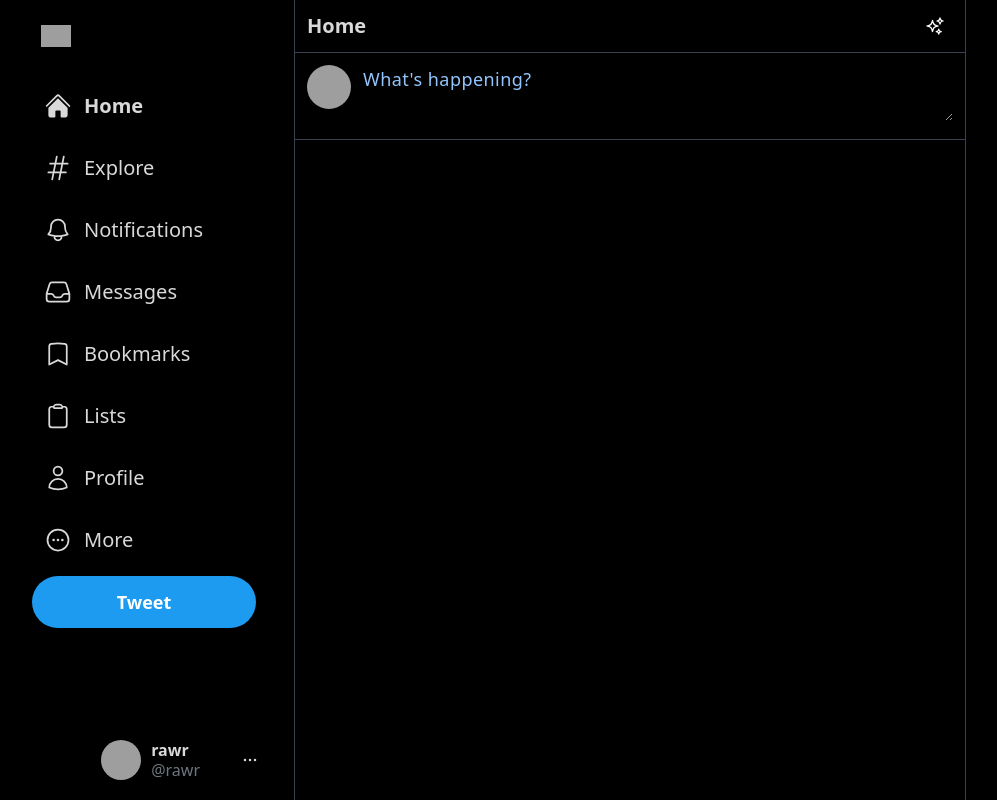
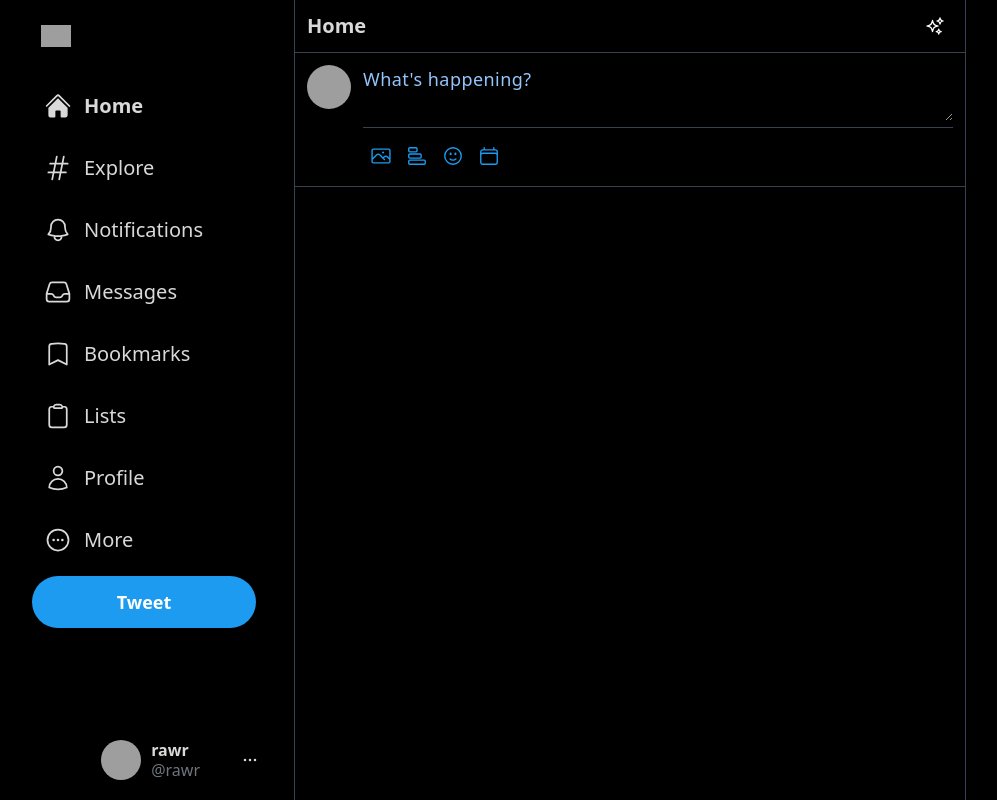
Before and after one commit to LaurenceLama/twitter-clone, a Next.js app: page / in a window 1280 px wide. Shown: the whole page, without its empty margins (76-1073 px from the left). Built offline with nearby package versions, Linux system fonts and the light colour scheme; grey boxes are pictures that could not be loaded.

Commit message:
Emoji mart css not mounting bug

```diff
--- a/components/Input.js
+++ b/components/Input.js
@@ -1,9 +1,24 @@
-import { XMarkIcon } from "@heroicons/react/24/outline";
-import { useState } from "react";
+import { CalendarIcon, ChartBarIcon, FaceSmileIcon, PhotoIcon, XMarkIcon } from "@heroicons/react/24/outline";
+import { useRef, useState } from "react";
+// import "emoji-mart/css/emoji-mart.css";
+import Picker from "@emoji-mart/react";
+import data from "@emoji-mart/data";
 
 function Input() {
-    const [input, setInput] = useState('');
-    const [selectedFile, setSelectedFile] = useState(null)
+  const [input, setInput] = useState("");
+  const [selectedFile, setSelectedFile] = useState(null);
+  const filePickerRef = useRef(null);
+  const [showEmojis, setShowEmojis] = useState(false);
+
+  const addImageToPost = (e) => {}
+
+  const addEmoji = (e) => {
+    let sym = e.unified.split("-");
+    let codesArray = [];
+    sym.forEach((el) => codesArray.push("0x" + el));
+    let emoji = String.fromCodePoint(...codesArray);
+    setInput(input + emoji);
+  };
 
   return (
     <div
@@ -15,7 +30,7 @@ function Input() {
         className="h-11 w-11 rounded-full cursor-pointer"
       />
       <div className="divide-y divide-gray-700 w-full">
-        <div>
+        <div className={``}>
           <textarea
             value={input}
             onChange={(e) => setInput(e.target.value)}
@@ -41,9 +56,51 @@ function Input() {
           )}
         </div>
 
+        <div className="flex items-center justify-between pt-2.5">
+          <div className="flex items-center">
+            <div className="icon" onClick={() => filePickerRef.current.click()}>
+              {" "}
+              {/*this filePicker thing finds the ref provided to enable clicking the cool icon instead of the measly 'choose file' that is currently hidden*/}
+              <PhotoIcon className="text-[#1d9bf0] h-[22px]" />
+              <input
+                type="file"
+                ref={filePickerRef}
+                hidden
+                onChange={addImageToPost}
+              />
+            </div>
+
+            <div className="icon rotate-90">
+              <ChartBarIcon className="text-[#1d9bf0] h-[22px]" />
+            </div>
+
+            <div className="icon" onClick={() => setShowEmojis(!showEmojis)}>
+              <FaceSmileIcon className="text-[#1d9bf0] h-[22px]" />
+            </div>
+
+            <div className="icon">
+              <CalendarIcon className="text-[#1d9bf0] h-[22px]" />
+            </div>
+
+            {showEmojis && (
+              <Picker
+                // onSelect={addEmoji}
+                data={data}
+                style={{
+                  position: "absolute",
+                  marginTop: "465px",
+                  marginLeft: -40,
+                  maxWidth: "320px",
+                  borderRadius: "20px",
+                }}
+                theme="dark"
+              />
+            )}
+          </div>
+        </div>
       </div>
     </div>
   );
 }
 
-export default Input
+export default Input;
--- a/package.json
+++ b/package.json
@@ -9,8 +9,11 @@
     "lint": "next lint"
   },
   "dependencies": {
+    "@emoji-mart/data": "^1.1.2",
+    "@emoji-mart/react": "^1.1.1",
     "@heroicons/react": "^2.0.18",
     "autoprefixer": "10.4.14",
+    "emoji-mart": "^5.5.2",
     "next": "13.4.5",
     "postcss": "8.4.24",
     "react": "18.2.0",
--- a/styles/globals.css
+++ b/styles/globals.css
@@ -14,7 +14,7 @@
   }
 
   .icon {
-    @apply cursor-pointer w-9 h-9 hover:bg-[#1d9bf0] hover:bg-opacity-10 flex items-center justify-center rounded-full transition ease-out;
+    @apply cursor-pointer w-9 h-9 hover:bg-[#1d9bf0] hover:bg-opacity-25 flex items-center justify-center rounded-full transition ease-out;
   }
 
   .tag {
```
Also changed, not shown: 2 other files (tests, documents, lock files or other folders). Lines whose indentation alone changed are shown as unchanged.
